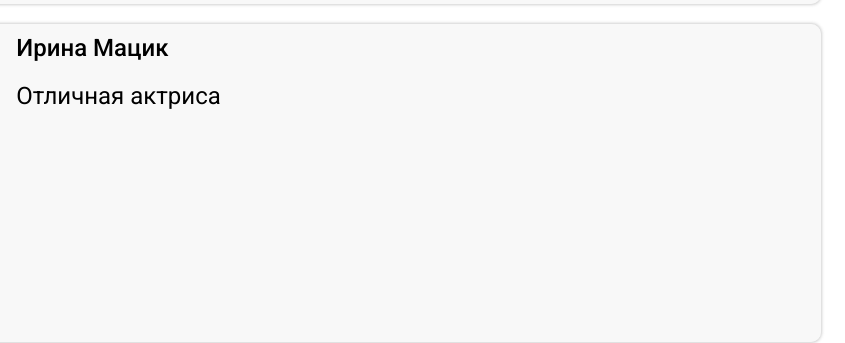
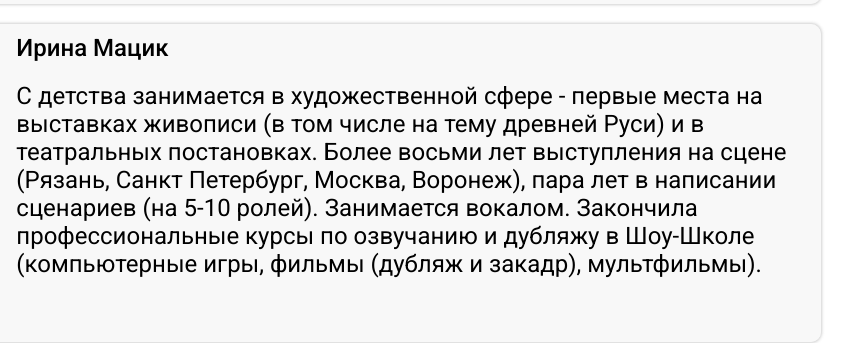
Before and after one commit to MaximArzhanov/voice-over-studio, a website built with webpack: page src/index.html in a window 1280 px wide. Shown: the part 1812-2155 px from the top of the page, 435-1280 px from the left. Built offline with nearby package versions, Linux system fonts and the light colour scheme.

Commit message:
feat: add information on profile

```diff
--- a/src/index.html
+++ b/src/index.html
@@ -139,7 +139,9 @@
               <aside class="actor__description">
                 <h2 class="actor__name">Ирина Мацик</h2>
                 <p class="actor__about">
-                  Отличная актриса
+                  С детства занимается в художественной сфере - первые места на выставках живописи  (в том числе на тему древней Руси)  и в театральных постановках.
+                  Более восьми лет выступления на сцене (Рязань, Санкт Петербург, Москва, Воронеж), пара лет в написании сценариев  (на 5-10 ролей).
+                  Занимается вокалом. Закончила профессиональные курсы по озвучанию и дубляжу в Шоу-Школе (компьютерные игры, фильмы (дубляж и закадр), мультфильмы).
                 </p>
               </aside>
             </a>
```
Also changed, not shown: src/irina_macik.html (+3 -1 lines).
